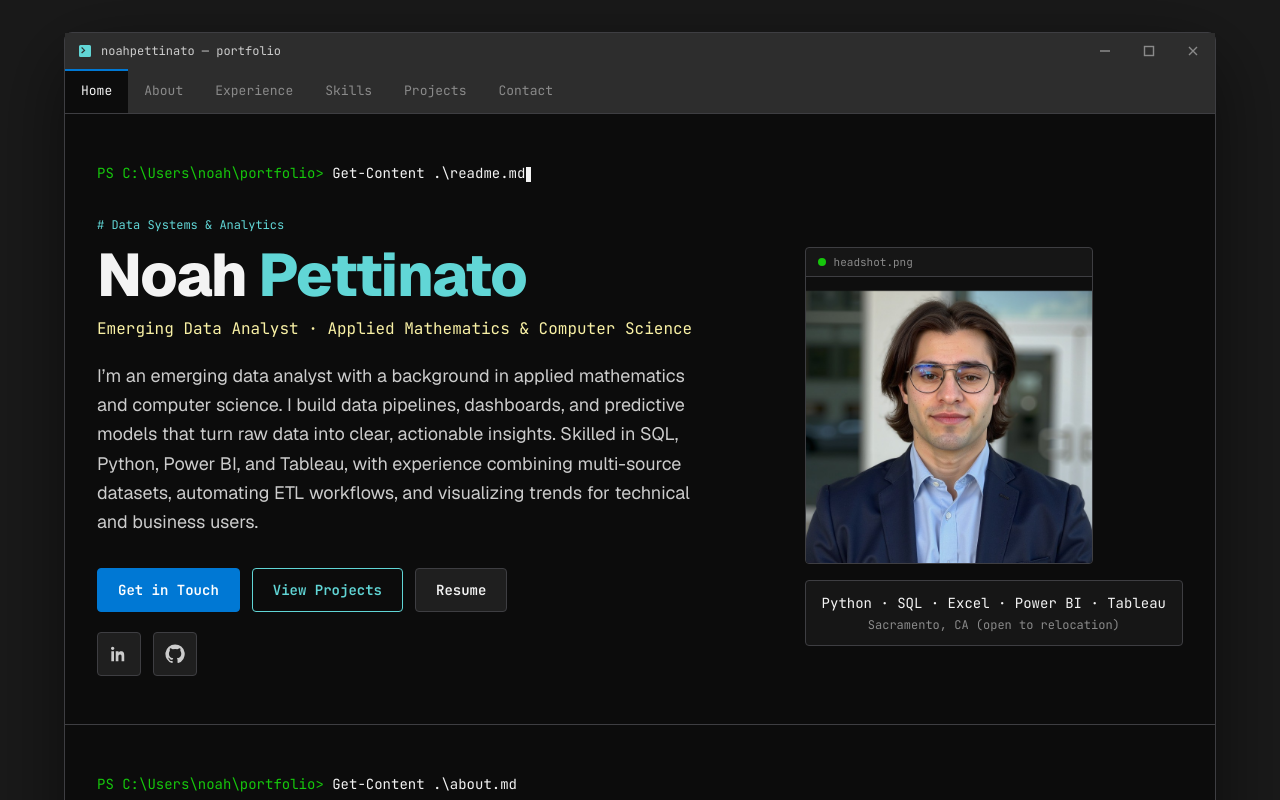
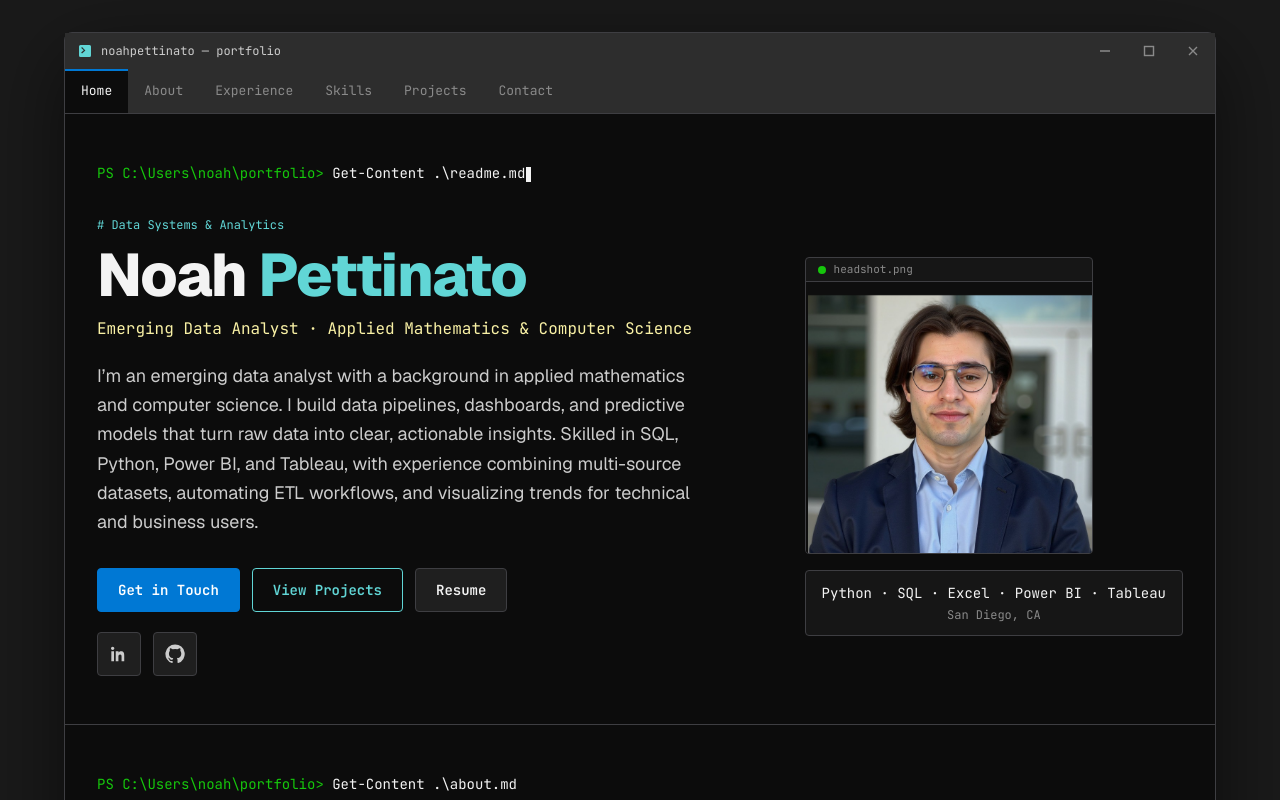
Before and after one commit to noahpettinato/portfolio-site, a Next.js app: page / in a window 1280 px wide. Shown: the top 800 px of the page. Built offline with nearby package versions, Linux system fonts and the light colour scheme.

Commit message:
Flush the headshot to the file bar and update location to San Diego.

```diff
--- a/app/page.tsx
+++ b/app/page.tsx
@@ -114,27 +114,26 @@ export default function Home() {
 
               <aside className="justify-self-center lg:justify-self-end">
                 <div className="w-64 overflow-hidden rounded-sm border border-[var(--term-border)] bg-[var(--term-surface)] md:w-72">
-                  <div className="flex items-center gap-2 border-b border-[var(--term-border)] px-3 py-1.5 font-mono text-[11px] text-[var(--term-dim)]">
+                  <div className="flex items-center gap-2 border-b border-[var(--term-border)] px-3 py-1.5 font-mono text-[11px] leading-none text-[var(--term-dim)]">
                     <span className="h-2 w-2 rounded-full bg-[var(--term-green)]" />
                     headshot.png
                   </div>
-                  <div className="relative mx-auto aspect-square w-full">
                   <Image
                     src="/Headshot.png"
                     alt="Noah Pettinato headshot"
-                      fill
+                    width={720}
+                    height={720}
                     priority
                     sizes="288px"
-                      className="object-cover"
+                    className="block h-auto w-full"
                   />
-                  </div>
                 </div>
                 <div className="mt-4 rounded-sm border border-[var(--term-border)] bg-[var(--term-surface)] px-4 py-3 text-center">
                   <p className="font-mono text-sm text-[var(--term-bright)]">
                     Python · SQL · Excel · Power BI · Tableau
                   </p>
                   <p className="mt-1 font-mono text-xs text-[var(--term-dim)]">
-                    Sacramento, CA (open to relocation)
+                    San Diego, CA
                   </p>
                 </div>
               </aside>
```
Lines whose indentation alone changed are shown as unchanged.
